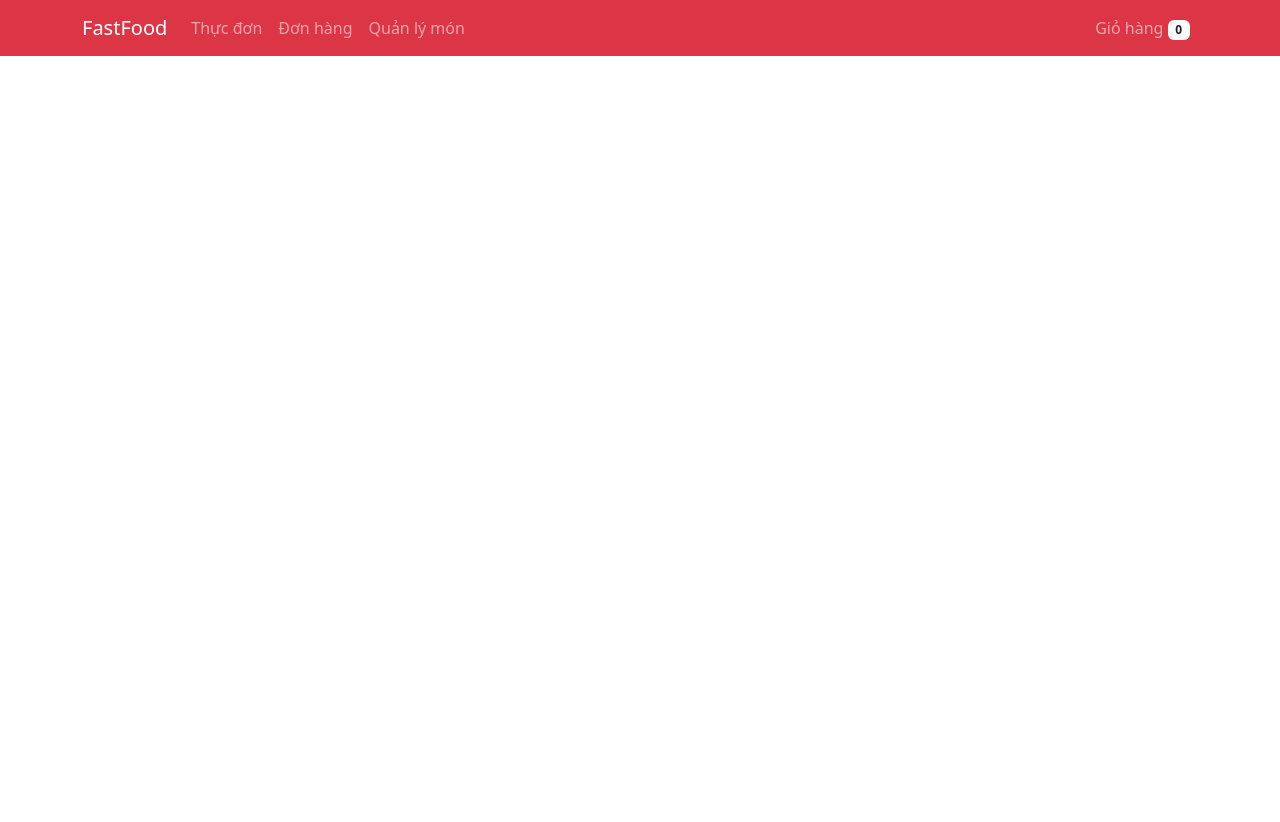
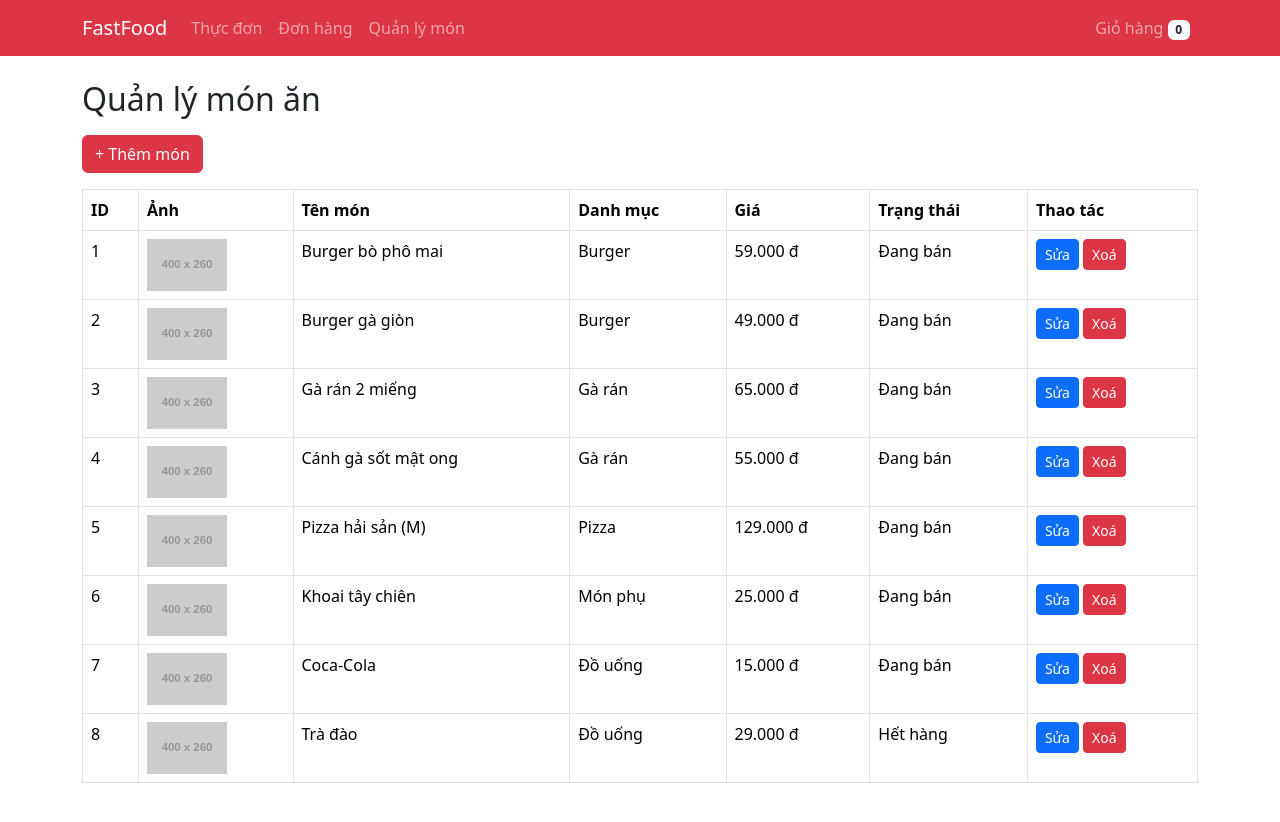
Before and after one commit to rumi-chan/FER202-Assignment, a React (Create React App) app: page /foods in a window 1280 px wide. Before the commit the page ends 800 px from the top, so only its background shows below. Built offline with nearby package versions, Linux system fonts and the light colour scheme; data requests are answered from the project's data file.

Commit message:
feat: manage foods page and routes

```diff
--- a/src/App.js
+++ b/src/App.js
@@ -2,6 +2,7 @@ import { useState } from 'react';
 import { Container } from 'react-bootstrap';
 import { Route, Routes } from 'react-router-dom';
 import AppNavbar from './components/AppNavbar';
+import ManageFoods from './pages/ManageFoods';
 import Menu from './pages/Menu';
 
 const App = () => {
@@ -47,6 +48,8 @@ const App = () => {
             <Container className="py-4">
                 <Routes>
                     <Route path="/" element={<Menu addToCart={addToCart} />} />
+                    <Route path="/admin/foods" element={<ManageFoods />} />
+                    <Route path="/foods" element={<ManageFoods />} />
                 </Routes>
             </Container>
         </>
--- /dev/null
+++ b/src/pages/ManageFoods.jsx
@@ -0,0 +1,172 @@
+import { useEffect, useState } from 'react';
+import { Button, Form, Modal, Table } from 'react-bootstrap';
+import { createFood, deleteFood, getCategories, getFoods, updateFood } from '../services/api';
+import { formatPrice } from '../utils';
+
+// Dữ liệu rỗng cho form thêm món
+const emptyForm = { name: '', categoryId: '', price: '', image: '', description: '', available: true };
+
+const ManageFoods = () => {
+    const [foods, setFoods] = useState([]);
+    const [categories, setCategories] = useState([]);
+    const [showForm, setShowForm] = useState(false);
+    const [form, setForm] = useState(emptyForm);
+    const [editId, setEditId] = useState(null); // null = đang thêm mới, có id = đang sửa
+
+    // READ: lấy danh sách món và danh mục khi mở trang
+    useEffect(() => {
+        getFoods().then((data) => setFoods(data));
+        getCategories().then((data) => setCategories(data));
+    }, []);
+
+    const getCategoryName = (id) => {
+        const category = categories.find((c) => c.id === id);
+        return category ? category.name : '';
+    };
+
+    const openAdd = () => {
+        setForm(emptyForm);
+        setEditId(null);
+        setShowForm(true);
+    };
+
+    const openEdit = (food) => {
+        setForm(food);
+        setEditId(food.id);
+        setShowForm(true);
+    };
+
+    // Dùng chung cho mọi ô nhập trong form
+    const handleChange = (e) => {
+        const { name, value } = e.target;
+        setForm({ ...form, [name]: value });
+    };
+
+    // CREATE + UPDATE
+    const handleSubmit = (e) => {
+        e.preventDefault();
+
+        if (form.name === '' || form.categoryId === '' || Number(form.price) <= 0) {
+            alert('Vui lòng nhập tên, chọn danh mục và giá lớn hơn 0');
+            return;
+        }
+
+        const food = { ...form, categoryId: Number(form.categoryId), price: Number(form.price) };
+
+        if (editId === null) {
+            createFood(food).then((created) => setFoods([...foods, created]));
+        } else {
+            updateFood(editId, food).then((updated) => {
+                setFoods(foods.map((f) => (f.id === editId ? updated : f)));
+            });
+        }
+        setShowForm(false);
+    };
+
+    // DELETE
+    const handleDelete = (food) => {
+        if (window.confirm('Bạn chắc chắn muốn xoá món "' + food.name + '"?')) {
+            deleteFood(food.id).then(() => {
+                setFoods(foods.filter((f) => f.id !== food.id));
+            });
+        }
+    };
+
+    return (
+        <>
+            <h2 className="mb-3">Quản lý món ăn</h2>
+            <Button variant="danger" className="mb-3" onClick={openAdd}>
+                + Thêm món
+            </Button>
+
+            <Table bordered hover className="bg-white">
+                <thead>
+                    <tr>
+                        <th>ID</th>
+                        <th>Ảnh</th>
+                        <th>Tên món</th>
+                        <th>Danh mục</th>
+                        <th>Giá</th>
+                        <th>Trạng thái</th>
+                        <th>Thao tác</th>
+                    </tr>
+                </thead>
+                <tbody>
+                    {foods.map((food) => (
+                        <tr key={food.id}>
+                            <td>{food.id}</td>
+                            <td>
+                                <img src={food.image} alt={food.name} width={80} />
+                            </td>
+                            <td>{food.name}</td>
+                            <td>{getCategoryName(food.categoryId)}</td>
+                            <td>{formatPrice(food.price)}</td>
+                            <td>{food.available ? 'Đang bán' : 'Hết hàng'}</td>
+                            <td>
+                                <Button size="sm" variant="primary" onClick={() => openEdit(food)}>
+                                    Sửa
+                                </Button>{' '}
+                                <Button size="sm" variant="danger" onClick={() => handleDelete(food)}>
+                                    Xoá
+                                </Button>
+                            </td>
+                        </tr>
+                    ))}
+                </tbody>
+            </Table>
+
+            {/* Form thêm / sửa món */}
+            <Modal show={showForm} onHide={() => setShowForm(false)}>
+                <Form onSubmit={handleSubmit}>
+                    <Modal.Header closeButton>
+                        <Modal.Title>{editId === null ? 'Thêm món ăn' : 'Sửa món ăn'}</Modal.Title>
+                    </Modal.Header>
+                    <Modal.Body>
+                        <Form.Group className="mb-2">
+                            <Form.Label>Tên món *</Form.Label>
+                            <Form.Control name="name" value={form.name} onChange={handleChange} />
+                        </Form.Group>
+                        <Form.Group className="mb-2">
+                            <Form.Label>Danh mục *</Form.Label>
+                            <Form.Select name="categoryId" value={form.categoryId} onChange={handleChange}>
+                                <option value="">-- Chọn --</option>
+                                {categories.map((c) => (
+                                    <option key={c.id} value={c.id}>
+                                        {c.name}
+                                    </option>
+                                ))}
+                            </Form.Select>
+                        </Form.Group>
+                        <Form.Group className="mb-2">
+                            <Form.Label>Giá *</Form.Label>
+                            <Form.Control type="number" name="price" value={form.price} onChange={handleChange} />
+                        </Form.Group>
+                        <Form.Group className="mb-2">
+                            <Form.Label>Link ảnh</Form.Label>
+                            <Form.Control name="image" value={form.image} onChange={handleChange} />
+                        </Form.Group>
+                        <Form.Group className="mb-2">
+                            <Form.Label>Mô tả</Form.Label>
+                            <Form.Control name="description" value={form.description} onChange={handleChange} />
+                        </Form.Group>
+                        <Form.Check
+                            label="Đang bán"
+                            checked={form.available}
+                            onChange={(e) => setForm({ ...form, available: e.target.checked })}
+                        />
+                    </Modal.Body>
+                    <Modal.Footer>
+                        <Button variant="secondary" onClick={() => setShowForm(false)}>
+                            Huỷ
+                        </Button>
+                        <Button type="submit" variant="danger">
+                            Lưu
+                        </Button>
+                    </Modal.Footer>
+                </Form>
+            </Modal>
+        </>
+    );
+};
+
+export default ManageFoods;
```
Also changed, not shown: 1 other file (tests, documents, lock files or other folders).
